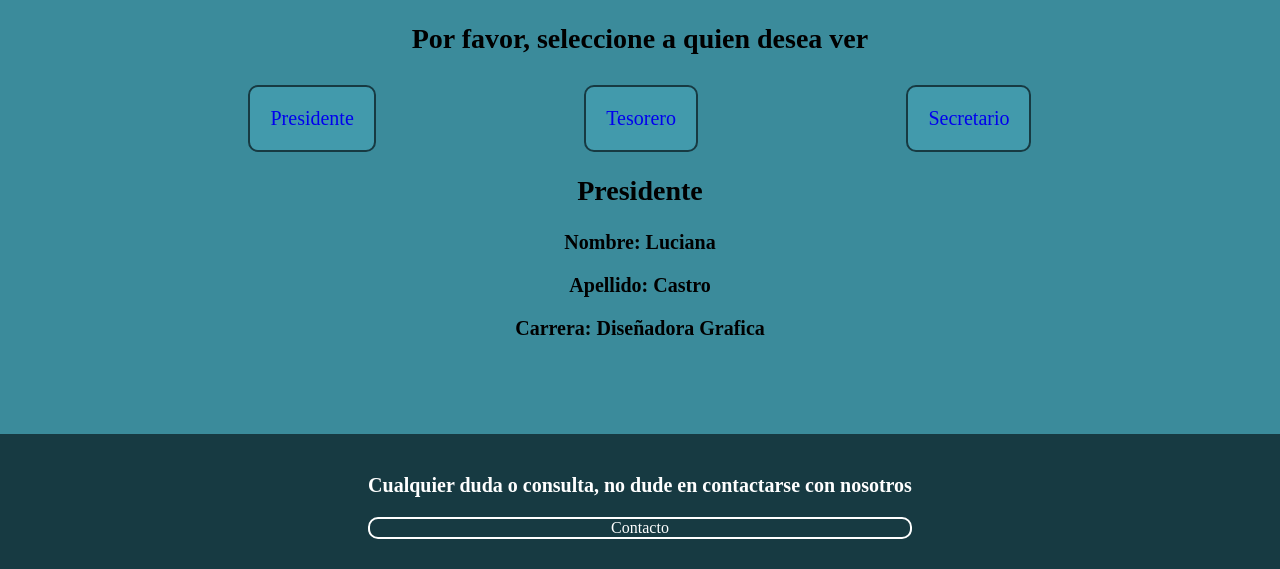
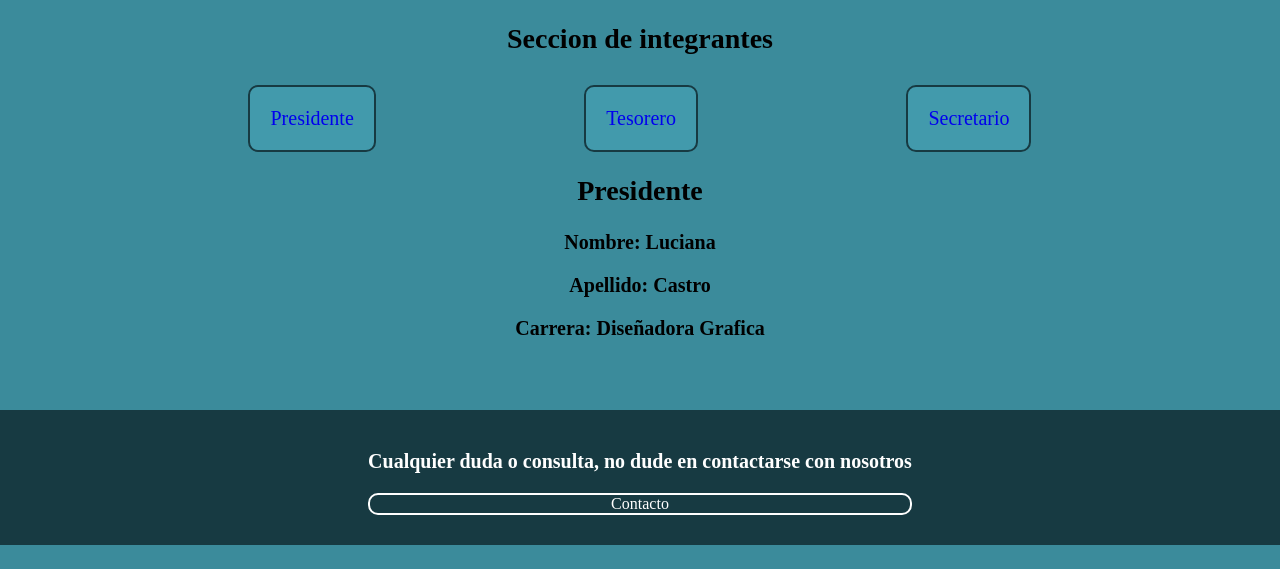
Before and after one commit to YoelIbarra/ibarra-yoel, a PHP site: page /integrantes.php?rol=0 in a window 1280 px wide. Shown: the part 231-800 px from the top of the page. Run offline with PHP 8.4, Linux system fonts and the light colour scheme; data comes from the database, SQL or seed files in the repository.

Commit message:
proyecto principiante finalizado
ahi van los ultimos cambios

```diff
--- a/base-datos.php
+++ b/base-datos.php
@@ -1,6 +1,6 @@
 <?php
 
     /* Configuración de base de datos */
-    $conexion = mysqli_connect("localhost","root","","CECACF");
+    $conexion = mysqli_connect("localhost","root","","ibarra-yoel");
 
     ?>
--- a/contacto.php
+++ b/contacto.php
@@ -42,7 +42,7 @@
             </fieldset>
 
             <fieldset>
-                <input type="textarea" id="mensaje" name="mensaje" placeholder="Por favor, escriba aquí su mensaje" class="contacto-mensaje" required>
+                <textarea name="mensaje" id="mensaje" cols="50" rows="10" maxlength="255" placeholder="Por favor, escriba aquí su mensaje" required></textarea>
             </fieldset>
             <div class="boton-contacto-posicion">
                 <input class="boton-contacto-enviar"type="submit" value="Enviar">
--- a/css/styles.css
+++ b/css/styles.css
@@ -85,7 +85,7 @@ h1,h2,h3,h4,h5{
 .footer{
     display: flex;
     justify-content: center;
-    position: absolute;
+    position: relative;
     background-color: var(--oscuro);
     width: 100%;
     margin-top: 7rem;
--- a/integrantes.php
+++ b/integrantes.php
@@ -13,7 +13,7 @@
     <?php include('header.php') ?>
 
     <div class="contenedor">
-        <h2>Por favor, seleccione a quien desea ver</h2>
+        <h2>Seccion de integrantes</h2>
 
         <div class="">
             <nav class="navegacion-integrante">
@@ -34,6 +34,13 @@
         ?>
 
         <main class="contenedor">
+        <h2>
+                <?php
+                    if(!isset($_GET['rol'])){
+                        echo "Por favor, haga clic en un boton <br> para poder ver a la persona." ;
+                    }
+                ?>
+         </h2>
             <h2>
                 <?php
                     if(isset($_GET['rol'])){
```
